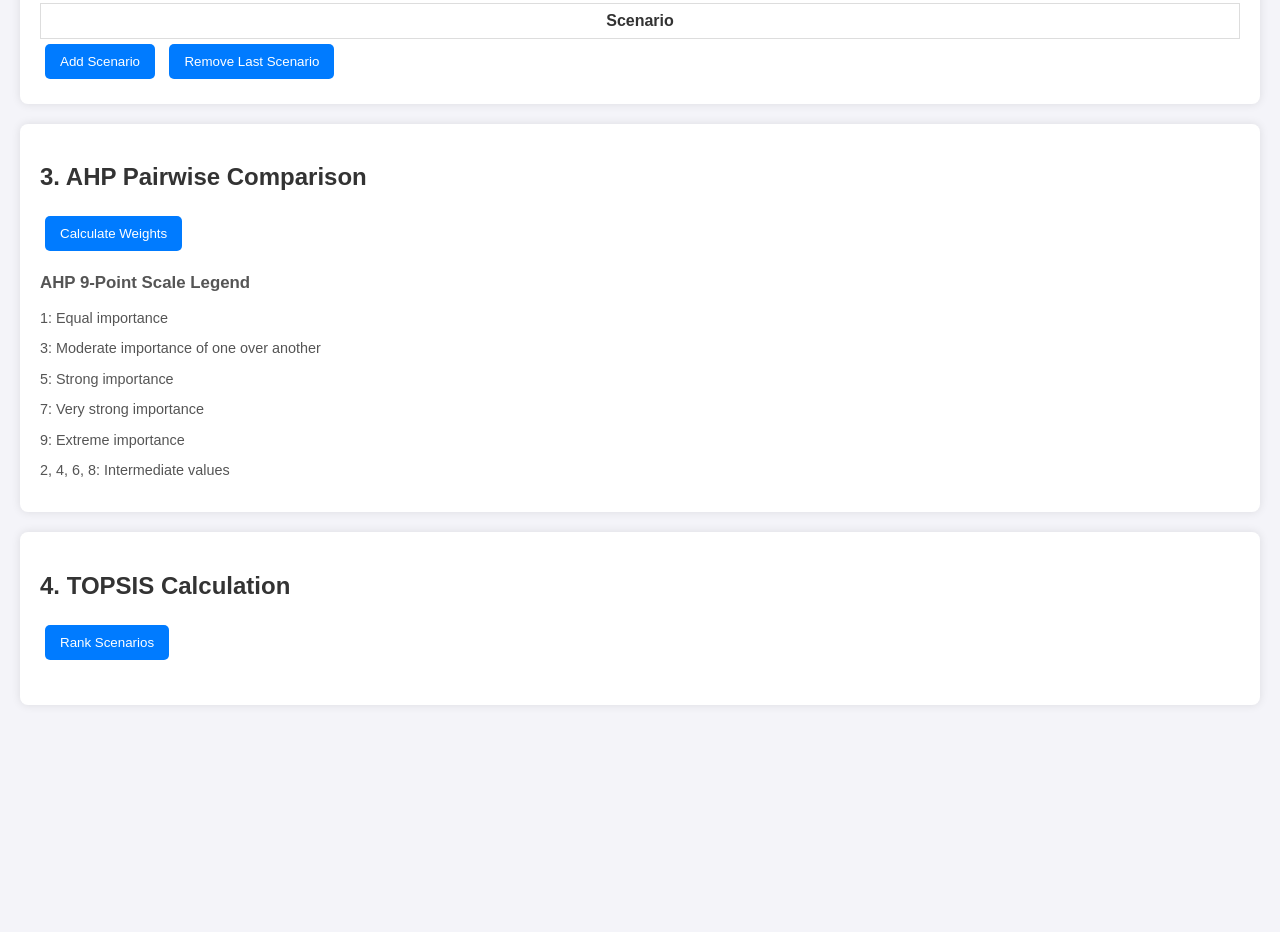
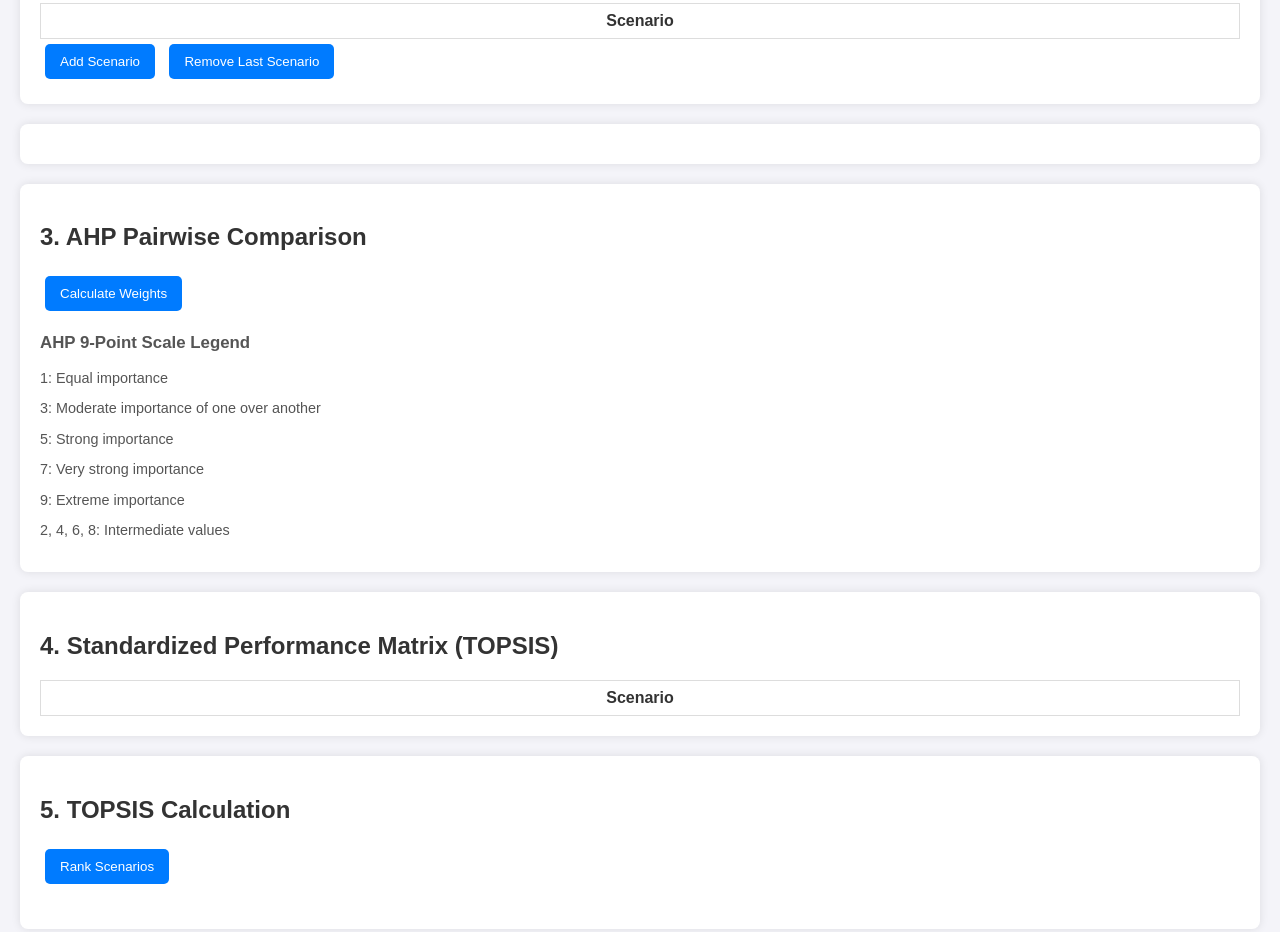
Before and after one commit to BrianvLaar98/TopsisTool, a plain HTML site: page index.html in a window 1280 px wide. Shown: the part 338-1270 px from the top of the page. Before the commit the page ends 1063 px from the top, so only its background shows below. Drawn offline with Linux system fonts and the light colour scheme.

Commit message:
Update index.html

```diff
--- a/index.html
+++ b/index.html
@@ -31,6 +31,10 @@
         <button onclick="removeScenario()">Remove Last Scenario</button>
     </div>
 
+    <div class="input-section" id="min-max-values">
+        <!-- Min and Max values for each criterion will be displayed here -->
+    </div>
+
     <div class="input-section">
         <h2>3. AHP Pairwise Comparison</h2>
         <div id="ahp-comparison"></div>
@@ -44,10 +48,25 @@
             <p>9: Extreme importance</p>
             <p>2, 4, 6, 8: Intermediate values</p>
         </div>
+        <div id="ahp-weights">
+            <!-- AHP-derived weights for each criterion will be displayed here -->
+        </div>
     </div>
 
     <div class="input-section">
-        <h2>4. TOPSIS Calculation</h2>
+        <h2>4. Standardized Performance Matrix (TOPSIS)</h2>
+        <table id="standardized-matrix">
+            <thead>
+                <tr id="standardized-headers">
+                    <th>Scenario</th>
+                </tr>
+            </thead>
+            <tbody id="standardized-body"></tbody>
+        </table>
+    </div>
+
+    <div class="input-section">
+        <h2>5. TOPSIS Calculation</h2>
         <button onclick="rankScenarios()">Rank Scenarios</button>
         <div id="ranking-results"></div>
     </div>
```
